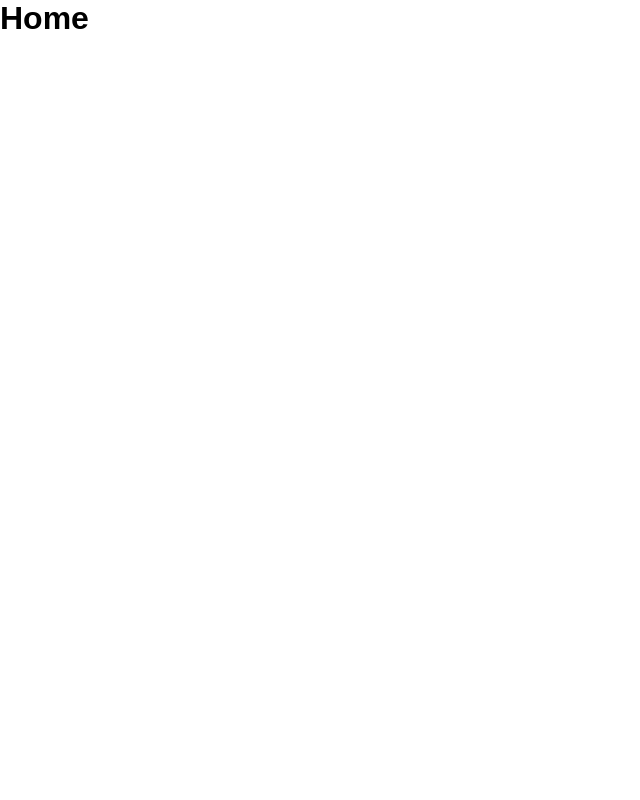
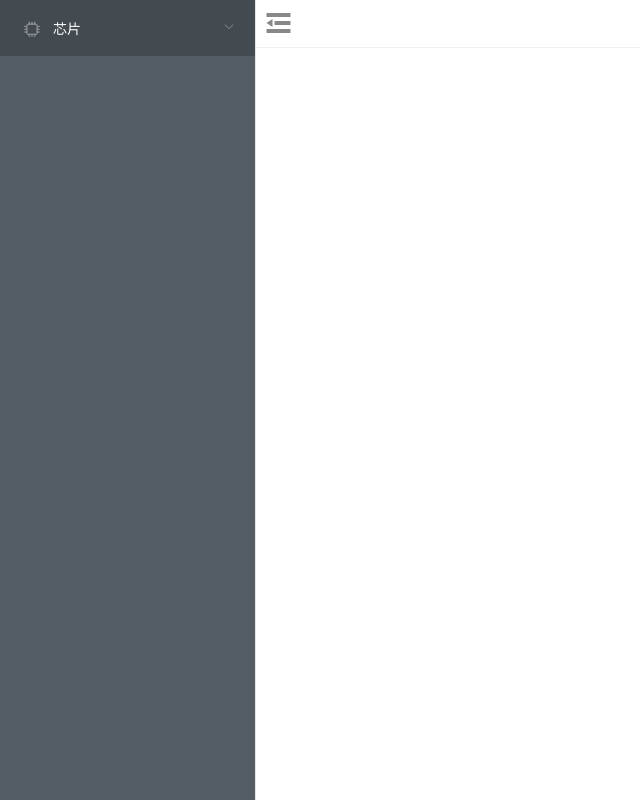
Before and after one commit to gngshn/spec-admin, a Vue app: page / in a window 1280 px wide. Shown: the whole page, without its empty margins (0-640 px from the left). Built offline with nearby package versions, Linux system fonts and the light colour scheme.

Commit message:
add collapse menu side bar
Signed-off-by: gngshn <gngshn@gmail.com>

```diff
--- a/src/App.vue
+++ b/src/App.vue
@@ -15,6 +15,27 @@ export default defineComponent({});
   box-sizing: border-box;
 }
 
+.d-flex {
+  display: flex;
+}
+
+.flex-column {
+  flex-direction: column;
+}
+
+.flex-1 {
+  flex: 1;
+}
+.flex-2 {
+  flex: 2;
+}
+.flex-4 {
+  flex: 4;
+}
+.flex-8 {
+  flex: 8;
+}
+
 body {
   font-family: Arial, Helvetica, sans-serif;
   -webkit-font-smoothing: antialiased;
--- /dev/null
+++ b/src/components/ChipList.vue
@@ -0,0 +1,12 @@
+<template>
+  <div class="chip-list">CHIP LIST</div>
+</template>
+
+<script lang="ts">
+import { defineComponent } from "vue";
+
+export default defineComponent({});
+</script>
+
+<style>
+</style>
--- /dev/null
+++ b/src/components/HeaderMenu.vue
@@ -0,0 +1,45 @@
+<template>
+  <div class="header-menu d-flex">
+    <el-button
+      type="text"
+      :icon="foldIconType"
+      @click="foldIconClick()"
+    ></el-button>
+  </div>
+</template>
+
+<script lang='ts'>
+import { defineComponent, computed } from "vue";
+
+export default defineComponent({
+  props: {
+    collapse: Boolean,
+  },
+  setup(props, context) {
+    const foldIconClick = () =>
+      context.emit("update:collapse", !props.collapse);
+    const foldIconType = computed(() => {
+      return props.collapse ? "el-icon-s-unfold" : "el-icon-s-fold";
+    });
+    return {
+      foldIconClick,
+      foldIconType,
+    };
+  },
+});
+</script>
+
+<style lang="scss" scoped>
+.header-menu {
+  height: 3em;
+  border-bottom: 1px solid #eee;
+  margin-bottom: 2px;
+  .el-button {
+    padding: 0;
+    padding-left: 0.2em;
+    border: none;
+    font-size: 2em;
+    color: #888;
+  }
+}
+</style>
--- /dev/null
+++ b/src/components/SideMenu.vue
@@ -0,0 +1,30 @@
+<template>
+  <el-menu router :collapse="collapse">
+    <el-submenu index="1">
+      <template #title>
+        <i class="el-icon-cpu"></i> <span>芯片</span>
+      </template>
+      <el-menu-item index="/chips/list">RTS3917</el-menu-item>
+    </el-submenu>
+  </el-menu>
+</template>
+
+<script lang='ts'>
+import { defineComponent } from "vue";
+
+export default defineComponent({
+  props: {
+    collapse: Boolean,
+  },
+});
+</script>
+
+<style lang="scss" scoped>
+.el-menu {
+  height: 100vh;
+
+  &:not(.el-menu--collapse) {
+    width: 16em;
+  }
+}
+</style>
--- a/src/views/Home.vue
+++ b/src/views/Home.vue
@@ -1,14 +1,41 @@
 <template>
-  <div class="home">
-    <h1>Home</h1>
+  <div class="home d-flex">
+    <div class="sider">
+      <side-menu
+        :collapse="collapse"
+        background-color="#545c64"
+        text-color="#fff"
+        active-text-color="#ffd04b"
+        >></side-menu
+      >
+    </div>
+    <div class="d-flex flex-column flex-1">
+      <div class="header"><header-menu v-model:collapse="collapse" /></div>
+      <div class="main flex-1">
+        <router-view />
+      </div>
+    </div>
   </div>
 </template>
 
 <script>
-import { defineComponent } from "vue";
+import { defineComponent, ref } from "vue";
+import HeaderMenu from "../components/HeaderMenu.vue";
+import SideMenu from "../components/SideMenu.vue";
 
-export default defineComponent({});
+export default defineComponent({
+  setup() {
+    const collapse = ref(false);
+    return {
+      collapse,
+    };
+  },
+  components: {
+    SideMenu,
+    HeaderMenu,
+  },
+});
 </script>
 
-<style>
+<style lang="scss" scoped>
 </style>
```
Also changed, not shown: src/router/index.ts (+7 -0 lines).
